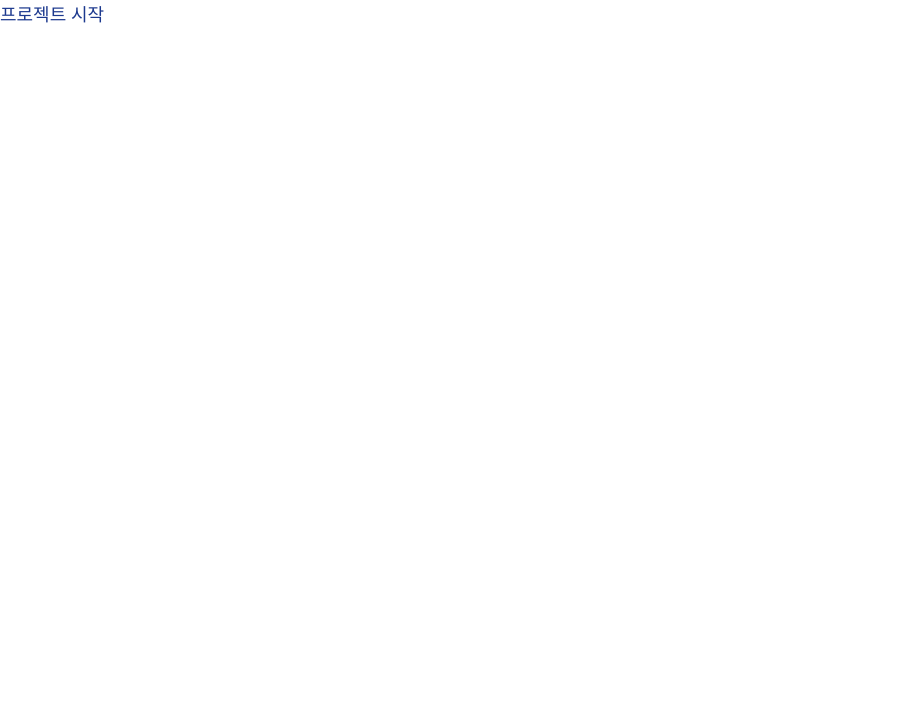
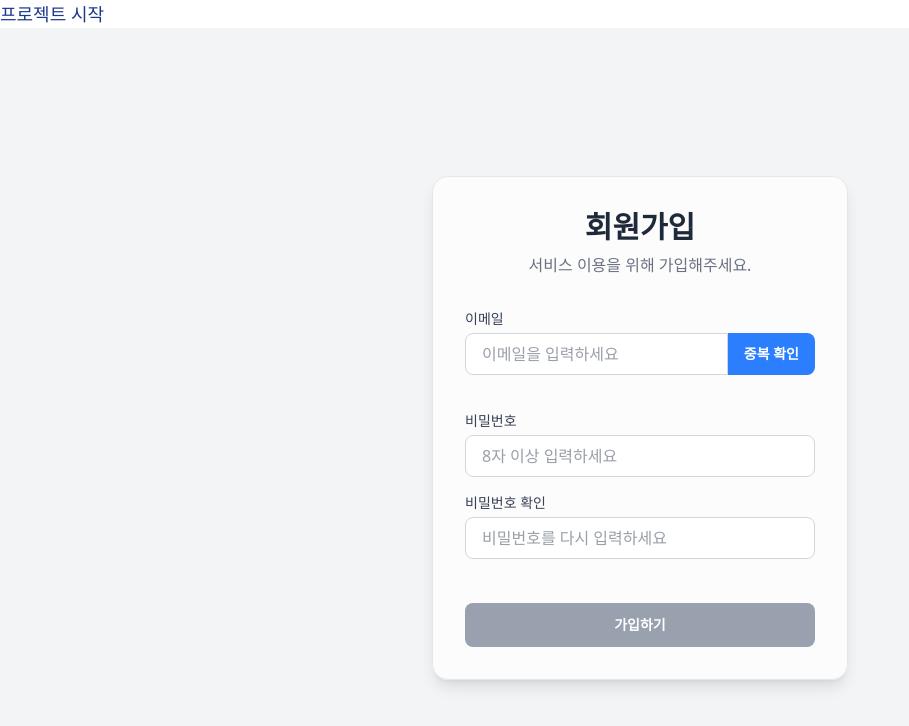
Before and after one commit to bidanee/IjipMatjip, a React (Vite) app in the folder frontend/: page / in a window 1280 px wide. Shown: the top 726 px of the page, without its empty margins (0-909 px from the left). Built offline with nearby package versions, Linux system fonts and the light colour scheme.

Commit message:
초기 회원가입 화면UI

```diff
--- a/frontend/src/App.jsx
+++ b/frontend/src/App.jsx
@@ -1,8 +1,10 @@
+import Signup from "./pages/Signup"
 
 function App() {
   return (
     <>
     <h1 className="text-lg text-blue-900 ">프로젝트 시작</h1>
+    <Signup/>
     </>
   )
 }
--- /dev/null
+++ b/frontend/src/pages/Signup.jsx
@@ -0,0 +1,168 @@
+import React, { useState, useEffect, useCallback } from 'react';
+
+// 메인 앱 컴포넌트
+export default function App() {
+  return (
+    <div className="bg-gray-100 flex items-center justify-center min-h-screen font-sans">
+      <Signup />
+    </div>
+  );
+}
+
+// 회원가입 컴포넌트
+function Signup() {
+  // 상태 변수들 정의 (email 기반으로 수정)
+  const [email, setEmail] = useState('');
+  const [password, setPassword] = useState('');
+  const [confirmPassword, setConfirmPassword] = useState('');
+
+  // 유효성 검사 관련 상태 (email 기반으로 수정)
+  const [isEmailChecked, setIsEmailChecked] = useState(false);
+  const [emailMessage, setEmailMessage] = useState({ text: '', color: '' });
+  const [passwordMessage, setPasswordMessage] = useState({ text: '', color: '' });
+  const [isSubmitDisabled, setIsSubmitDisabled] = useState(true);
+
+  // 이메일 중복 확인 함수 (백엔드 API 호출 시뮬레이션)
+  const handleEmailCheck = () => {
+    const emailRegex = /^[^\s@]+@[^\s@]+\.[^\s@]+$/;
+    if (!emailRegex.test(email)) {
+      setEmailMessage({ text: '유효한 이메일 형식이 아닙니다.', color: 'text-red-500' });
+      setIsEmailChecked(false);
+      return;
+    }
+
+    setEmailMessage({ text: '확인 중...', color: 'text-gray-500' });
+
+    // 실제로는 여기서 fetch를 사용해 백엔드 API를 호출합니다.
+    setTimeout(() => {
+      if (email === 'admin@test.com' || email === 'user@test.com') {
+        setEmailMessage({ text: '이미 사용 중인 이메일입니다.', color: 'text-red-500' });
+        setIsEmailChecked(false);
+      } else {
+        setEmailMessage({ text: '사용 가능한 이메일입니다.', color: 'text-green-500' });
+        setIsEmailChecked(true);
+      }
+    }, 1000);
+  };
+
+  // 이메일 입력값이 변경되면, 중복 확인 상태를 초기화
+  const handleEmailChange = (e) => {
+    setEmail(e.target.value);
+    setIsEmailChecked(false);
+    setEmailMessage({ text: '', color: '' });
+  };
+
+  // 폼 전체 유효성 검사 및 제출 버튼 활성화 로직
+  const validateForm = useCallback(() => {
+    const isPasswordValid = password.length >= 8;
+    const isPasswordMatch = password !== '' && password === confirmPassword;
+
+    // 비밀번호 일치 여부 메시지 업데이트
+    if (confirmPassword) {
+      if (isPasswordMatch) {
+        setPasswordMessage({ text: '비밀번호가 일치합니다.', color: 'text-green-500' });
+      } else {
+        setPasswordMessage({ text: '비밀번호가 일치하지 않습니다.', color: 'text-red-500' });
+      }
+    } else {
+      setPasswordMessage({ text: '', color: '' });
+    }
+
+    // 최종적으로 모든 조건이 만족될 때만 가입하기 버튼 활성화
+    if (isEmailChecked && isPasswordValid && isPasswordMatch) {
+      setIsSubmitDisabled(false);
+    } else {
+      setIsSubmitDisabled(true);
+    }
+  }, [isEmailChecked, password, confirmPassword]);
+
+  // 비밀번호 관련 상태가 변경될 때마다 유효성 검사 실행
+  useEffect(() => {
+    validateForm();
+  }, [password, confirmPassword, isEmailChecked, validateForm]);
+
+  // 폼 제출 핸들러
+  const handleSubmit = (e) => {
+    e.preventDefault();
+    if (!isSubmitDisabled) {
+      console.log('제출 정보:', { email, password });
+      // 여기에 실제 백엔드 API로 데이터를 전송하는 로직을 추가합니다.
+      alert('회원가입이 완료되었습니다!');
+    }
+  };
+
+  return (
+    <div className="w-full max-w-md mx-auto p-4">
+        <div
+          className="bg-white/70 border border-gray-200 rounded-2xl shadow-lg p-8"
+          style={{ backdropFilter: 'blur(10px)' }}
+        >
+            <div className="text-center mb-8">
+                <h1 className="text-3xl font-bold text-gray-800">회원가입</h1>
+                <p className="text-gray-500 mt-2">서비스 이용을 위해 가입해주세요.</p>
+            </div>
+            <form onSubmit={handleSubmit}>
+                <div className="mb-4">
+                    <label htmlFor="email" className="block text-sm font-medium text-gray-700 mb-1">이메일</label>
+                    <div className="flex">
+                        <input
+                          type="email"
+                          id="email"
+                          value={email}
+                          onChange={handleEmailChange}
+                          className="flex-grow w-full px-4 py-2 text-gray-700 bg-white border border-gray-300 rounded-l-lg focus:outline-none focus:ring-2 focus:ring-blue-500 focus:border-transparent transition"
+                          placeholder="이메일을 입력하세요"
+                          required
+                        />
+                        <button
+                          type="button"
+                          onClick={handleEmailCheck}
+                          className="px-4 py-2 text-sm font-semibold text-white bg-blue-500 rounded-r-lg hover:bg-blue-600 focus:outline-none focus:ring-2 focus:ring-blue-500 focus:ring-offset-2 transition whitespace-nowrap"
+                        >
+                          중복 확인
+                        </button>
+                    </div>
+                    <p className={`text-xs mt-1 h-4 ${emailMessage.color}`}>{emailMessage.text}</p>
+                </div>
+
+                <div className="mb-4">
+                    <label htmlFor="password" className="block text-sm font-medium text-gray-700 mb-1">비밀번호</label>
+                    <input
+                      type="password"
+                      id="password"
+                      value={password}
+                      onChange={(e) => setPassword(e.target.value)}
+                      className="w-full px-4 py-2 text-gray-700 bg-white border border-gray-300 rounded-lg focus:outline-none focus:ring-2 focus:ring-blue-500 focus:border-transparent transition"
+                      placeholder="8자 이상 입력하세요"
+                      required
+                    />
+                </div>
+
+                {/* 비밀번호 확인 입력 그룹 */}
+                <div className="mb-6">
+                    <label htmlFor="confirmPassword" className="block text-sm font-medium text-gray-700 mb-1">비밀번호 확인</label>
+                    <input
+                      type="password"
+                      id="confirmPassword"
+                      value={confirmPassword}
+                      onChange={(e) => setConfirmPassword(e.target.value)}
+                      className="w-full px-4 py-2 text-gray-700 bg-white border border-gray-300 rounded-lg focus:outline-none focus:ring-2 focus:ring-blue-500 focus:border-transparent transition"
+                      placeholder="비밀번호를 다시 입력하세요"
+                      required
+                    />
+                    <p className={`text-xs mt-1 h-4 ${passwordMessage.color}`}>{passwordMessage.text}</p>
+                </div>
+                <div>
+                    <button
+                      type="submit"
+                      disabled={isSubmitDisabled}
+                      className="w-full px-4 py-3 text-sm font-semibold text-white bg-blue-500 rounded-lg hover:bg-blue-600 focus:outline-none focus:ring-2 focus:ring-blue-500 focus:ring-offset-2 transition disabled:bg-gray-400 disabled:cursor-not-allowed"
+                    >
+                        가입하기
+                    </button>
+                </div>
+            </form>
+        </div>
+    </div>
+  );
+}
```
